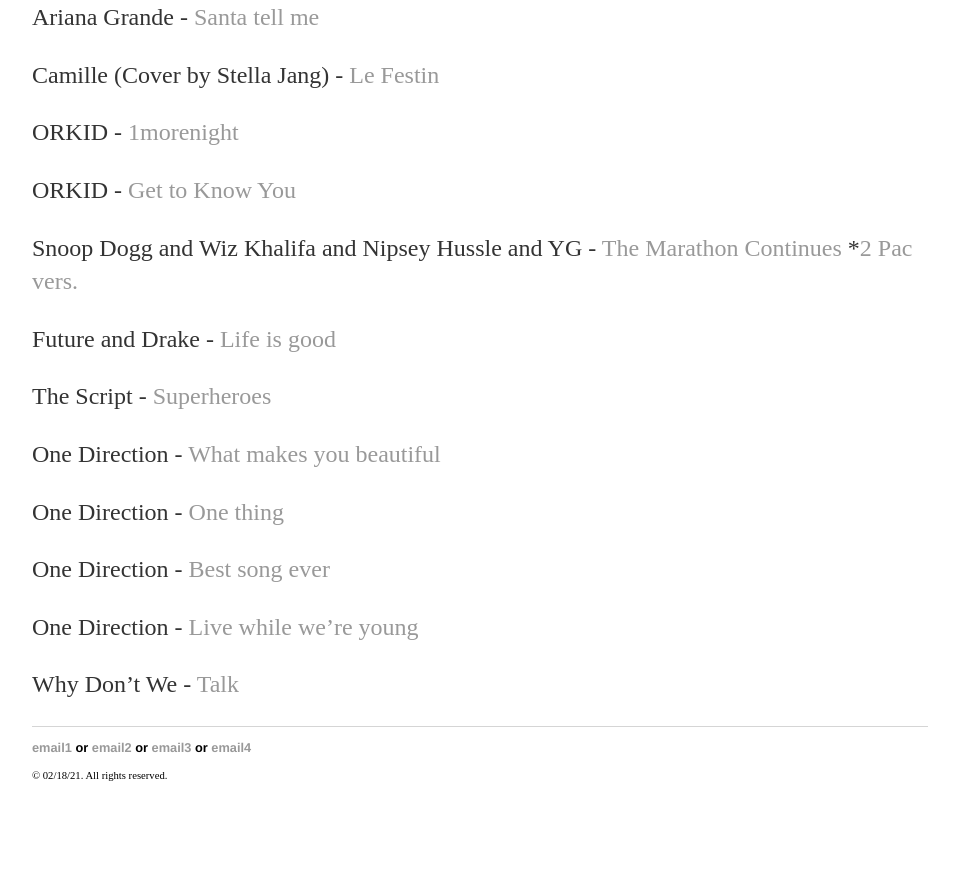
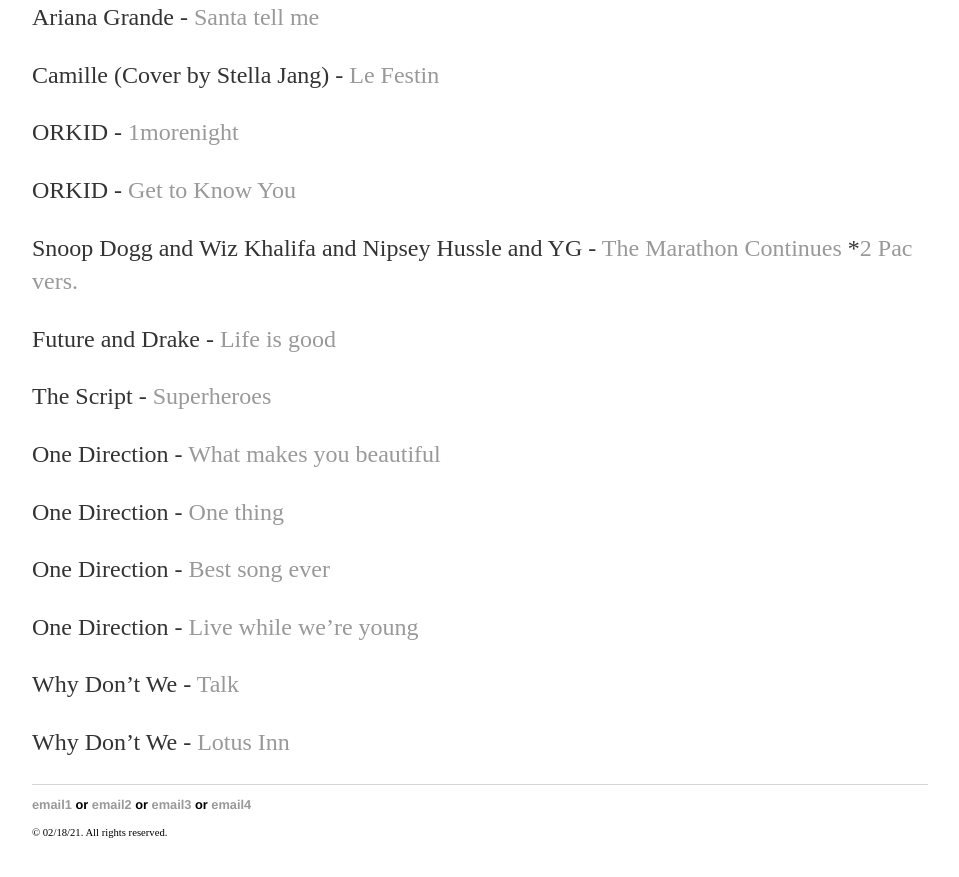
Before and after one commit to yjkweon24/yjkweon24.github.io, a Jekyll site: the page built from _posts/2018-10-23-songs-that-i-love.md, in a window 1280 px wide and 900 px high, scrolled down 10140 px. Shown: the top 877 px of the window, without its empty margins (160-1119 px from the left). Built offline with Jekyll 4.4.1, drawn with Linux system fonts in a browser that asks for light colours; before the commit the page ends 10983 px from its top, so only the background shows below that.

Commit message:
Update 2018-10-23-songs-that-i-love.md

```diff
--- a/_posts/2018-10-23-songs-that-i-love.md
+++ b/_posts/2018-10-23-songs-that-i-love.md
@@ -371,3 +371,5 @@
 One Direction - [Live while we're young](https://www.youtube.com/watch?v=AbPED9bisSc&ab_channel=OneDirectionVEVO)
 
 Why Don't We - [Talk](https://www.youtube.com/watch?v=Y15MOr9saxE&ab_channel=WhyDon%27tWe)
+
+Why Don't We - [Lotus Inn](https://www.youtube.com/watch?v=hCbahb-Dwtc&list=RDY15MOr9saxE&index=4&ab_channel=WhyDon%27tWe-Topic)
```
